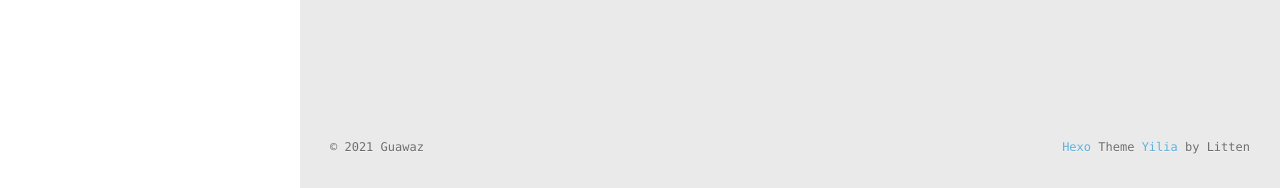
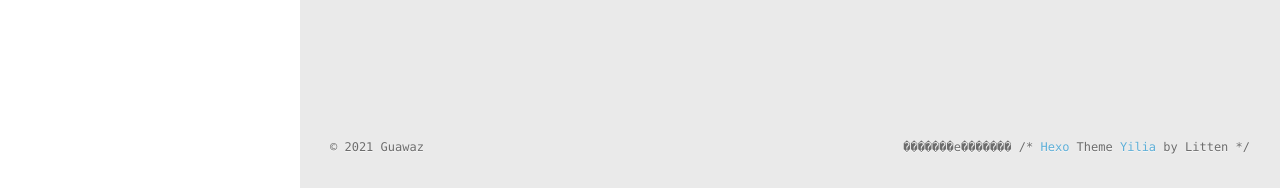
Before and after one commit to Guawazz/Guawazz.github.io, a plain HTML site: page archives/index.html in a window 1280 px wide. Shown: the part 612-800 px from the top of the page. Drawn offline with Linux system fonts and the light colour scheme.

Commit message:
Site updated: 2021-07-01 17:05:02

```diff
--- a/archives/index.html
+++ b/archives/index.html
@@ -214,8 +214,11 @@
     		&copy; 2021 Guawaz
     	</div>
       	<div class="footer-right">
-      		<a href="http://hexo.io/" target="_blank">Hexo</a>  Theme <a href="https://github.com/litten/hexo-theme-yilia" target="_blank">Yilia</a> by Litten
-      	</div>
+			�������е�������
+			/*
+			<a href="http://hexo.io/" target="_blank">Hexo</a>  Theme <a href="https://github.com/litten/hexo-theme-yilia" target="_blank">Yilia</a> by Litten
+			*/
+		</div>
     </div>
   </div>
 </footer>
```
Also changed, not shown: 2021/07/01/hello-world/index.html (+5 -2 lines), archives/2021/07/index.html (+5 -2 lines), archives/2021/index.html (+5 -2 lines), index.html (+5 -2 lines).
